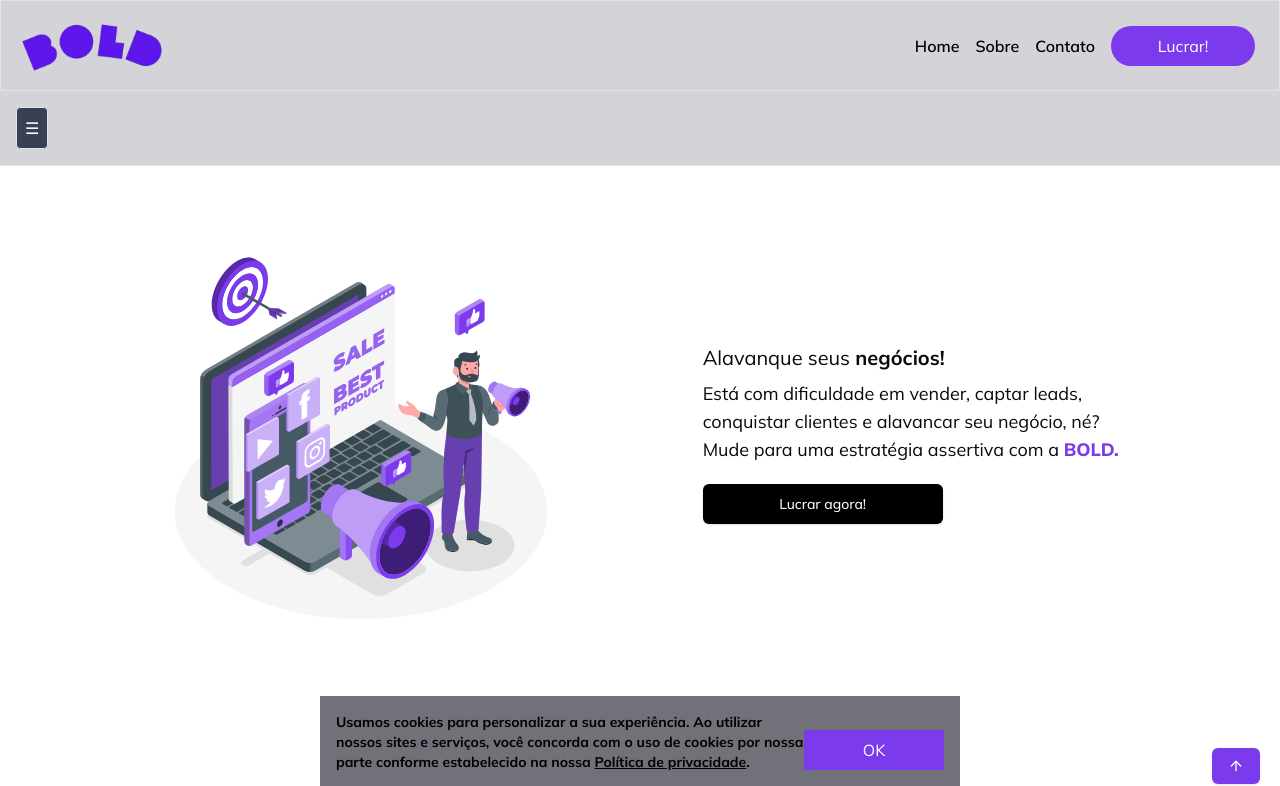
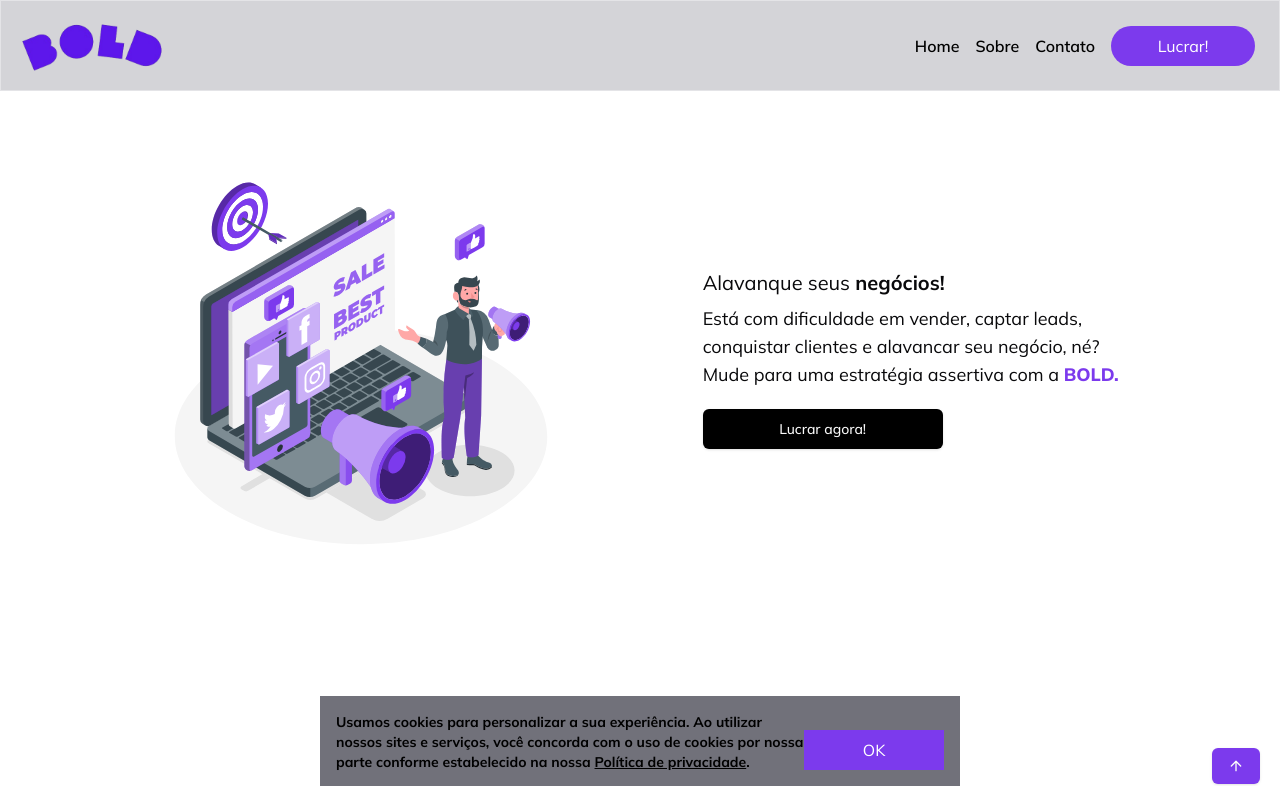
Before and after one commit to barretodev1/bold_saas, a Next.js app: page / in a window 1280 px wide. Shown: the top 786 px of the page. Built offline with nearby package versions, Linux system fonts and the light colour scheme.

Commit message:
fix: resolve a button nav

```diff
--- a/app/_components/header.tsx
+++ b/app/_components/header.tsx
@@ -56,12 +56,12 @@ export default function HeaderComponent() {
       </header>
 
       {/* Header para celular */}
-      <header className="bg-zinc-300 border-b w-full p-4">
-      <nav className="relative">
+      <header className="flex items-center bg-zinc-300 p-4 inline md:hidden">
+      <nav className="flex items-center justify-center relative">
         {/* Botão para abrir o menu */}
         <button
           onClick={toggleMenu}
-          className="p-2 border rounded bg-gray-700 text-white"
+          className="p-2 border rounded flex items-center justify-center bg-gray-700 text-white"
           aria-expanded={isOpen}
           aria-controls="nav-menu"
           aria-label="Toggle navigation"
```
